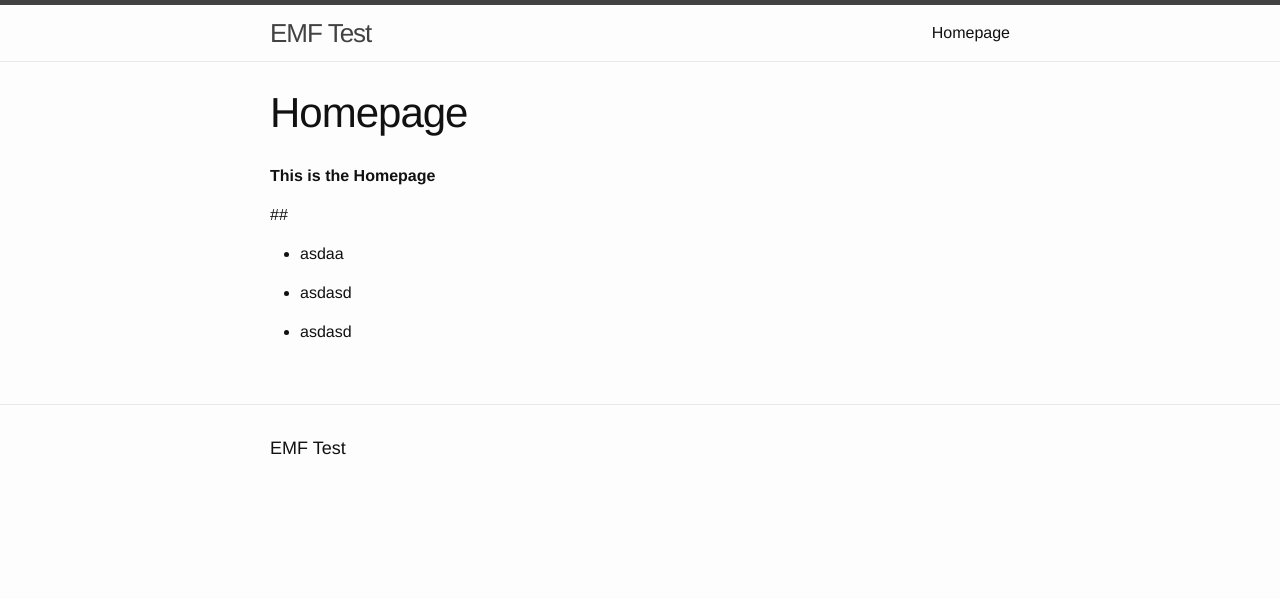
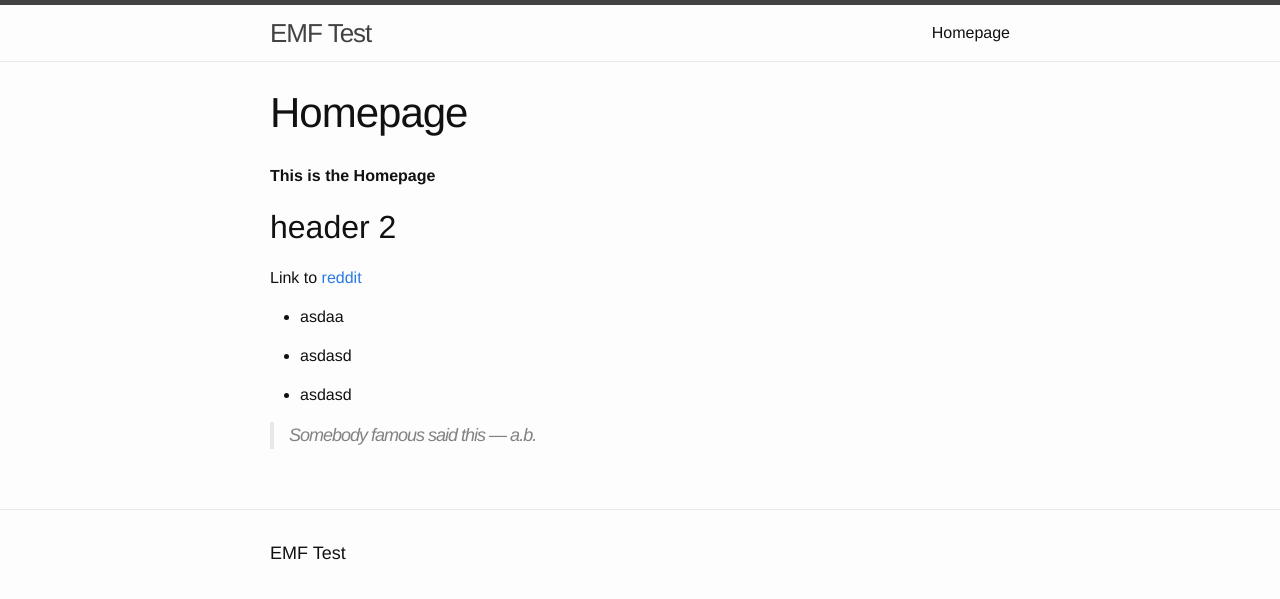
Before and after one commit to harrisonca/emftest, a Jekyll site: the page built from homepage.markdown, in a window 1280 px wide. Shown: the top 599 px of the page. Built offline with Jekyll 4.4.1, drawn with Linux system fonts in a browser that asks for light colours.

Commit message:
Updated Homepage

```diff
--- a/homepage.markdown
+++ b/homepage.markdown
@@ -5,10 +5,14 @@ date: 2016-12-08 06:47:00 Z
 
 **This is the Homepage**
 
-##
+## header 2
+
+Link to [reddit](http://www.reddit.com)
 
 * asdaa
 
 * asdasd
 
 * asdasd
+
+> Somebody famous said this --- a.b.
```
